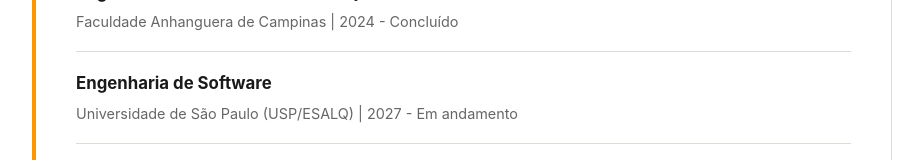
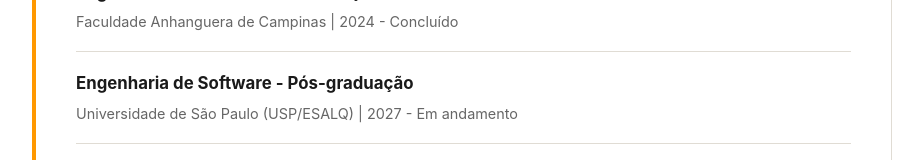
Before and after one commit to oliveiraghs/portfolio-gabriel, a plain HTML site: page index.html in a window 1280 px wide. Shown: the part 2977-3137 px from the top of the page, without its empty margins (178-1101 px from the left). Drawn offline with Linux system fonts and the light colour scheme.

Commit message:
Update index.html

```diff
--- a/index.html
+++ b/index.html
@@ -645,7 +645,7 @@
             </div>
 
             <div class="education-item">
-                <h3>Engenharia de Software</h3>
+                <h3>Engenharia de Software - Pós-graduação</h3>
                 <p class="education-meta">Universidade de São Paulo (USP/ESALQ) | 2027 - Em andamento</p>
             </div>
 
```
